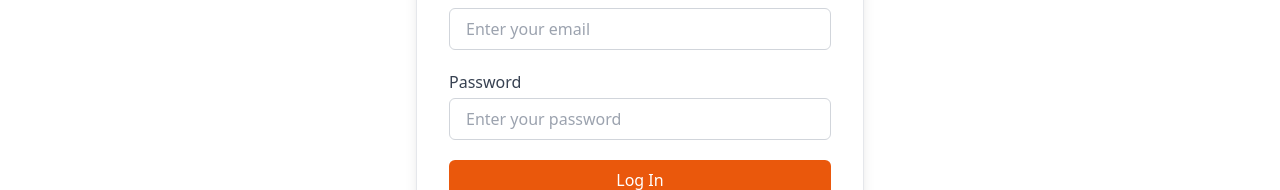
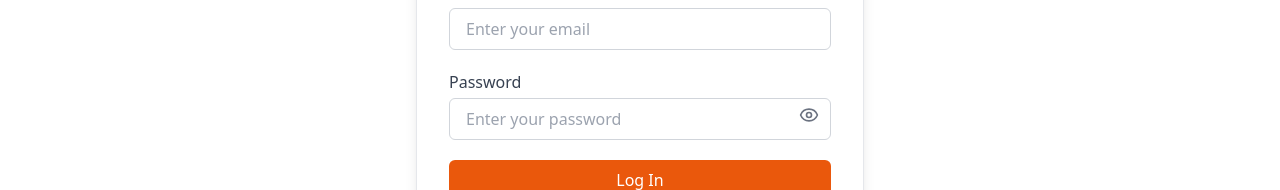
Before and after one commit to biyasshresth/Royal-Palm-Real-Estate, a React (Vite) app: page /login in a window 1280 px wide. Shown: the part 321-511 px from the top of the page. Built offline with nearby package versions, Linux system fonts and the light colour scheme.

Commit message:
Added password eye button in login

```diff
--- a/src/components/Header.tsx
+++ b/src/components/Header.tsx
@@ -20,8 +20,8 @@ const Header: React.FC<HeaderProps> = ({ isLoggedIn, setIsLoggedIn }) => {
   const navItems = isLoggedIn
     ? [
         { label: "Home", path: "/" },
-        { label: "Buy", path: "/buy" },
-        { label: "Sell", path: "/Sell" },
+        { label: "Buy", path: "/buyproperty-option" },
+        { label: "Sell", path: "/sell-property" },
         { label: "Rent", path: "/Rent" },
         { label: "Contact", path: "/Contact" },
       ]
--- a/src/components/LogIn.tsx
+++ b/src/components/LogIn.tsx
@@ -1,7 +1,7 @@
 import React, { useState } from "react";
 import logo from "../assets/logo.svg";
 import { useNavigate } from "react-router-dom";
-
+import { Eye, EyeOff } from "lucide-react";
 interface LoginProps {
   setIsLoggedIn: (loggedIn: boolean) => void;
 }
@@ -10,6 +10,7 @@ const Login: React.FC<LoginProps> = ({ setIsLoggedIn }) => {
   const [email, setEmail] = useState<string>("");
   const [password, setPassword] = useState<string>("");
   const [error, setError] = useState<string>("");
+  const [showPassword, setShowPassword] = useState<boolean>(false);
 
   const navigate = useNavigate();
 
@@ -70,18 +71,25 @@ const Login: React.FC<LoginProps> = ({ setIsLoggedIn }) => {
             />
           </div>
 
-          <div>
+          <div className="relative">
             <label className="block text-gray-700 font-medium mb-1">
               Password
             </label>
             <input
-              type="password"
+              type={showPassword ? "text" : "password"}
               value={password}
               onChange={handlePasswordChange}
               required
               placeholder="Enter your password"
-              className="w-full px-4 py-2 border border-gray-300 rounded-md focus:outline-none focus:ring-2 focus:ring-orange-400"
+              className="w-full px-4 py-2 pr-10 border border-gray-300 rounded-md focus:outline-none focus:ring-2 focus:ring-orange-400"
             />
+            <button
+              type="button"
+              className="absolute top-1/2 right-3  cursor-pointer text-gray-500"
+              onClick={() => setShowPassword(!showPassword)}
+            >
+              {showPassword ? <EyeOff size={20} /> : <Eye size={20} />}
+            </button>
           </div>
 
           {error && <p className="text-red-500 mb-2">{error}</p>}
```
